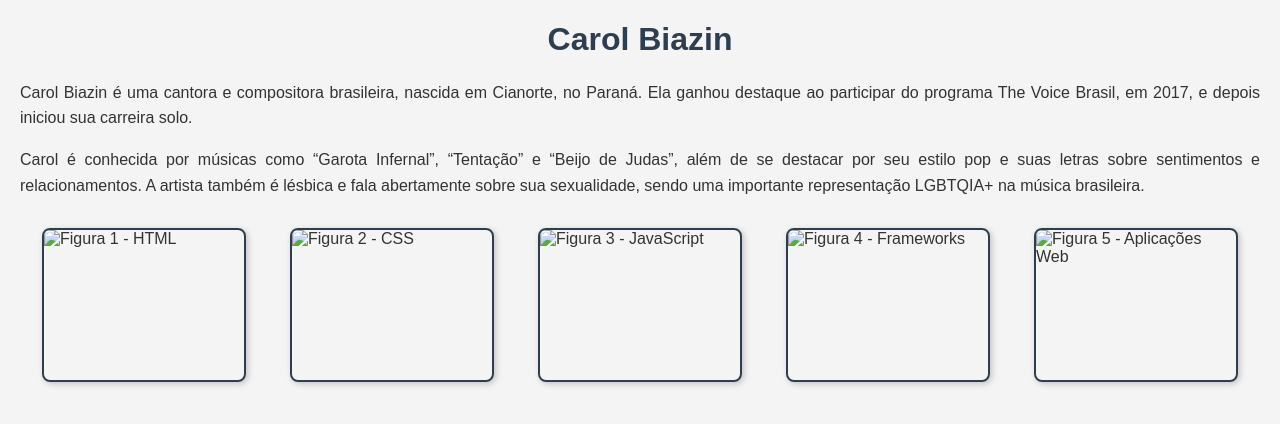
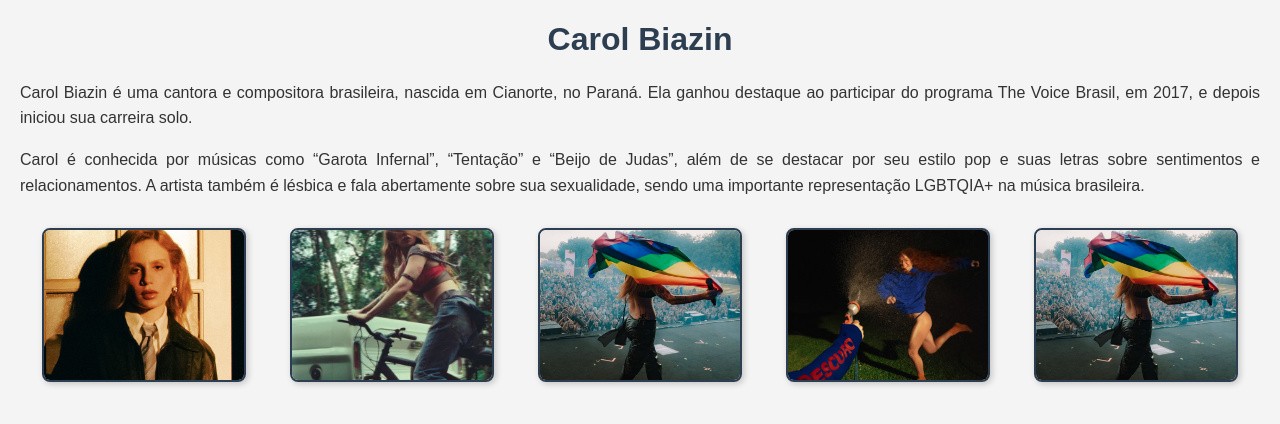
Before and after one commit to juliasanzcosta-byte/Carol-Biazin, a plain HTML site: page index.html in a window 1280 px wide. Drawn offline with Linux system fonts and the light colour scheme.

Commit message:
Update index.html

```diff
--- a/index.html
+++ b/index.html
@@ -19,11 +19,11 @@ A artista também é lésbica e fala abertamente sobre sua sexualidade, sendo um
   </p>
 
   <div class="galeria">
-    <img src="main/Carol Biazin img1.jpg" alt="Figura 1 - HTML">
-    <img src="main/Carol Biazin img2.jpg" alt="Figura 2 - CSS">
-    <img src="main/Carol Biazin img5.jpg" alt="Figura 3 - JavaScript">
-    <img src="main/Carol Biazin img3.jpg" alt="Figura 4 - Frameworks">
-    <img src="main/Carol Biazin img5.jpg" alt="Figura 5 - Aplicações Web">
+    <img src="main/CarolBiazinimg1.jpg" alt="Figura 1 - HTML">
+    <img src="main/CarolBiazinimg2.jpg" alt="Figura 2 - CSS">
+    <img src="main/CarolBiazinimg5.jpg" alt="Figura 3 - JavaScript">
+    <img src="main/CarolBiazinimg3.jpg" alt="Figura 4 - Frameworks">
+    <img src="main/CarolBiazinimg5.jpg" alt="Figura 5 - Aplicações Web">
   </div>
 </body>
 </html>
```
